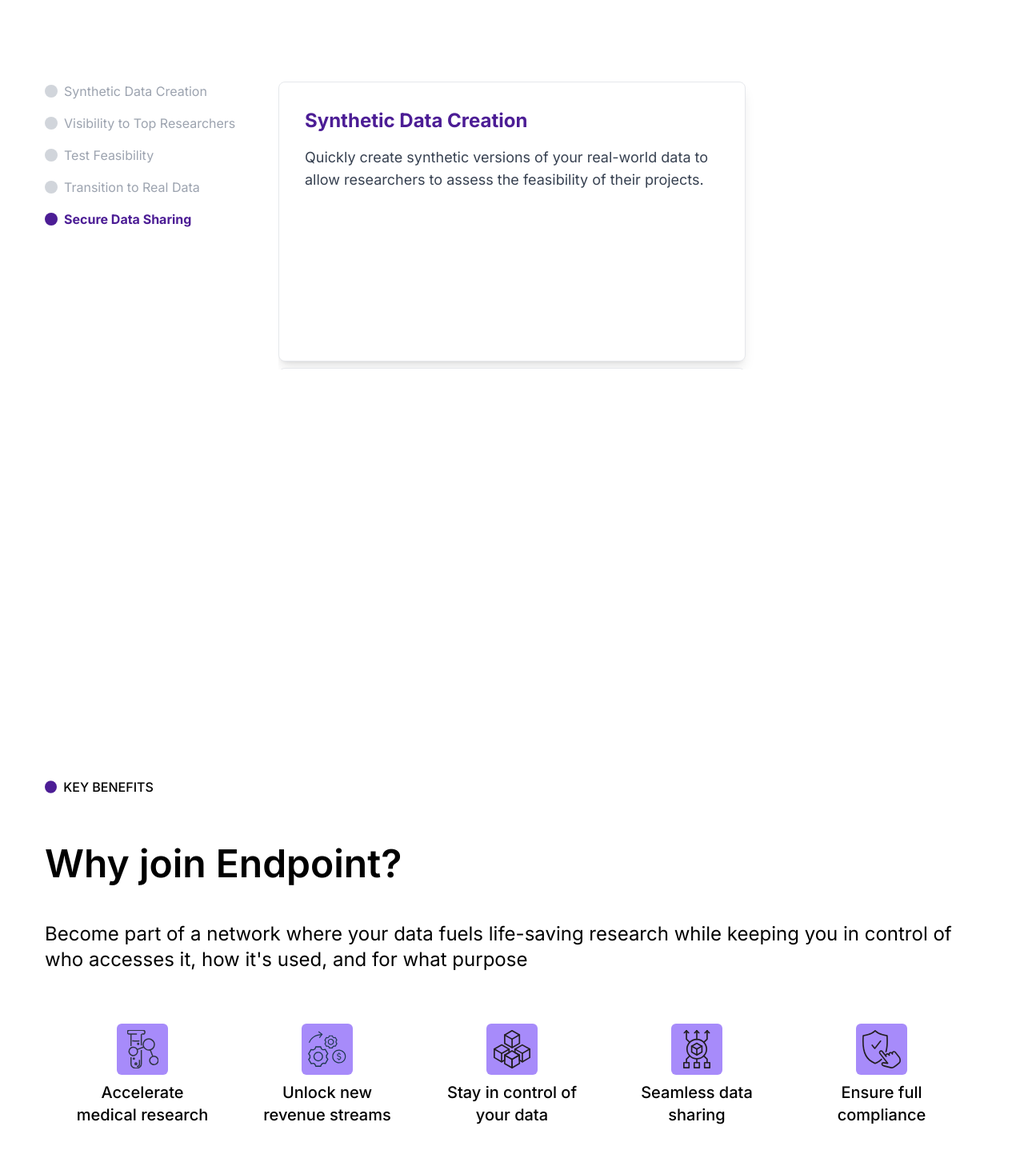
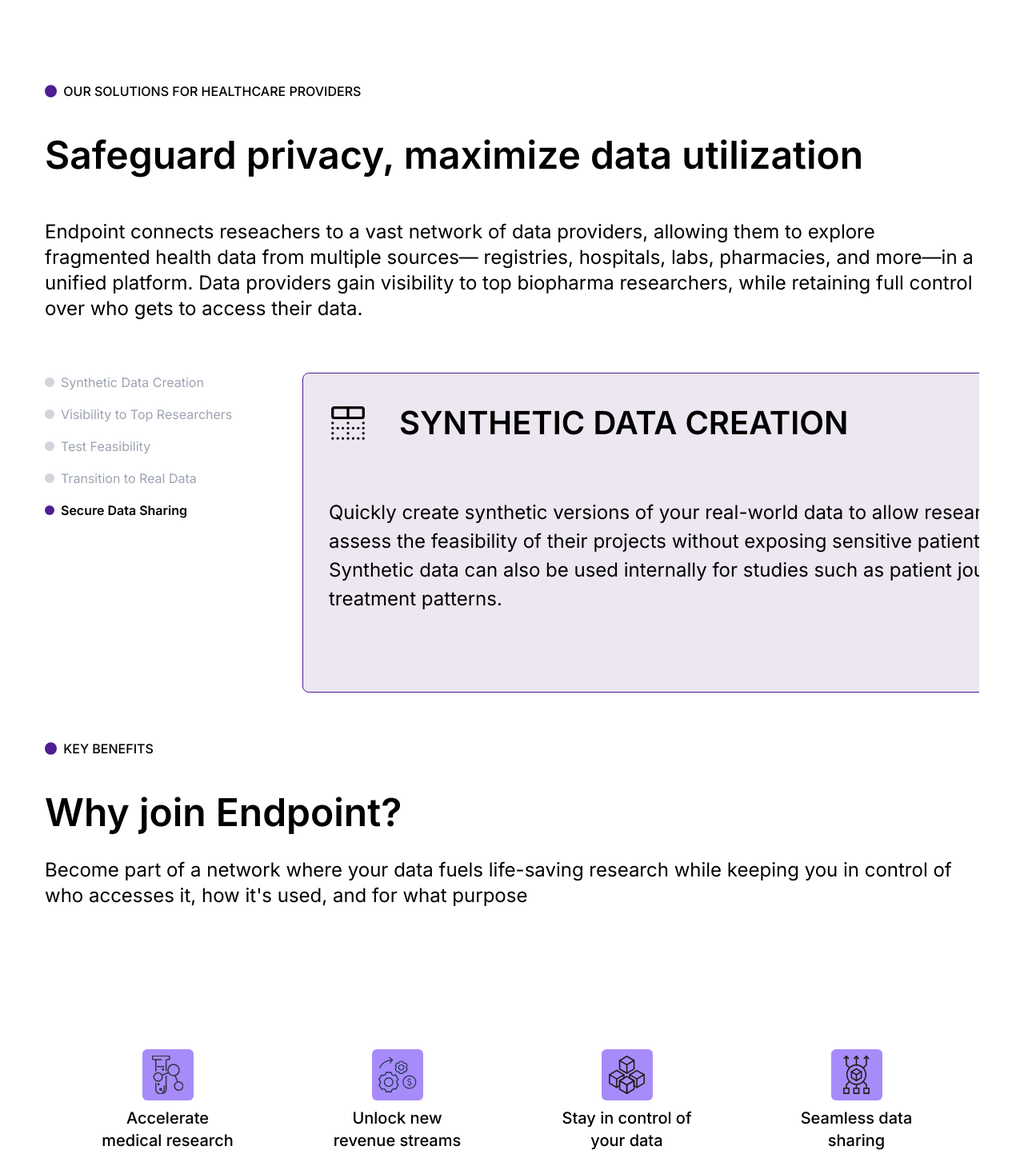
Before and after one commit to bernalisi/EndpointWebsite, a React (Vite) app: page /PROVIDERS in a window 1280 px wide. Shown: the part 902-2350 px from the top of the page at 80% size. Built offline with nearby package versions, Linux system fonts and the light colour scheme; no server answers.

Commit message:
worked on provider mainly

```diff
--- a/src/components/healthcare-providers/Faq.jsx
+++ b/src/components/healthcare-providers/Faq.jsx
@@ -10,7 +10,7 @@
   };
 
   return (
-    <div className="w-full pt-10 bg-white flex flex-col justify-center items-start gap-4 px-14 pb-20">
+    <div className="w-full pt-10 bg-white flex flex-col justify-center items-start px-14 pb-20">
       <SectionSeparator TitleSection="FAQS" />
 
       {/* Title */}
--- a/src/components/healthcare-providers/KeyBenefits.jsx
+++ b/src/components/healthcare-providers/KeyBenefits.jsx
@@ -25,7 +25,7 @@
   ];
 
   return (
-    <div className="w-full lg:h-screen  bg-white flex flex-col justify-center items-start gap-4 px-14 pb-20">
+    <div className="w-full lg:h-screen bg-white flex flex-col justify-center items-start px-6 sm:px-10 lg:px-14 pt-10 sm:pt-16 xl:mt-10">
       <SectionSeparator TitleSection="KEY BENEFITS" />
 
       {/* Title & Paragraph */}
@@ -38,7 +38,7 @@
         for what purpose
       </p>
 
-      <div className="flex flex-wrap justify-center items-start gap-6 w-full">
+      <div className="flex flex-wrap justify-center items-start gap-6 lg:gap-20 lg:mt-32 w-full">
         {reasons.map((reason, index) => (
           <div
             key={index}
--- a/src/components/healthcare-providers/SolutionProvider.jsx
+++ b/src/components/healthcare-providers/SolutionProvider.jsx
@@ -1,5 +1,7 @@
 import { useState, useEffect } from "react";
 import { useInView } from "react-intersection-observer";
+import syntetic_data from "../../assets/images/healthcare-providers/Syntetic data.svg"
+import SectionSeparator from "../ui/SectionSeparatorWhiteBg";
 
 export default function SolutionProvider() {
   const [currentCard, setCurrentCard] = useState(1);
@@ -9,27 +11,32 @@
     1: {
       title: "Synthetic Data Creation",
       description:
-        "Quickly create synthetic versions of your real-world data to allow researchers to assess the feasibility of their projects.",
+        "Quickly create synthetic versions of your real-world data to allow researchers to assess the feasibility of their projects without exposing sensitive patient information. Synthetic data can also be used internally for studies such as patient journeys and treatment patterns.",
+      url: syntetic_data
     },
     2: {
       title: "Visibility to Top Researchers",
       description:
-        "Your datasets gain exposure to leading pharmaceutical companies and research institutions through Endpoint’s closed marketplace.",
+        "Your datasets gain exposure to leading pharmaceutical companies and research institutions through Endpoint’s closed marketplace. Only verified license holders can explore and purchase synthetic data samples, ensuring your data is in the right hands.",
+      url: ""
     },
     3: {
       title: "Test Feasibility",
       description:
-        "Researchers experiment with synthetic data in a secure sandbox environment to test hypotheses and validate research approaches.",
+        "Researchers experiment with synthetic data in a secure sandbox environment to test hypotheses, refine methodologies, and validate research approaches, all without compliance risks.",
+      url: ""
     },
     4: {
       title: "Transition to Real Data",
       description:
-        "Once synthetic data proves fit-for-purpose, researchers can request access to the real-world data.",
+        "Once synthetic data proves fit-for-purpose, researchers can request access to the real-world data. You maintain full control over how the real data is shared—whether for a limited time, specific purposes, or in collaboration with top-tier researchers.",
+      url: ""
     },
     5: {
       title: "Secure Data Sharing",
       description:
-        "Real-world data is shared in Endpoint’s clean rooms, ensuring all collaborations are privacy-protected.",
+        "Real-world data is shared in Endpoint’s clean rooms, ensuring all collaborations are privacy-protected and compliant with regulatory standards.",
+      url: ""
     },
   };
 
@@ -38,7 +45,20 @@
   };
 
   return (
-    <div className="w-full h-auto lg:h-screen bg-white flex flex-col lg:flex-row px-6 sm:px-10 lg:px-14 pt-10 sm:pt-16 xl:mt-10">
+    <div className="w-full h-auto lg:h-screen bg-white flex flex-col justify-start items-start px-6 sm:px-10 lg:px-14 pt-10 sm:pt-16 xl:mt-10">
+        <SectionSeparator TitleSection="OUR SOLUTIONS FOR HEALTHCARE PROVIDERS" />
+
+      {/* Header Section */}
+      <div className="w-full flex flex-col gap-6 justify-between items-start">
+        <h3 className="text-black text-[28px] lg:text-[48px] font-semibold mt-3 py-[20px]">
+          Safeguard privacy, maximize data utilization
+        </h3>
+        <p className="text-black text-lg sm:text-xl lg:text-2xl leading-relaxed">
+        Endpoint connects reseachers to a vast network of data providers, allowing them to explore fragmented health data from multiple sources— registries, hospitals, labs, pharmacies, and more—in a unified platform. Data providers gain visibility to top biopharma researchers, while retaining full control over who gets to access their data.
+        </p>
+      </div>
+
+      <div className="w-full flex flex-col justify-start items-center md:flex-row md:justify-center md:items-start mt-16 gap-10">
         {/* Left Side: Navigation Titles */}
         <div className="lg:w-1/4 sticky top-20">
           <ul className="space-y-4">
@@ -47,12 +67,12 @@
                 key={key}
                 className={`flex items-center ${
                   currentCard === Number(key)
-                  ? "text-violet-900 font-bold"
+                    ? "text-black font-semibold"
                     : "text-gray-400"
                 }`}
               >
                 <span
-                className={`mr-2 h-4 w-4 rounded-full ${
+                  className={`mr-2 h-3 w-3 rounded-full ${
                     currentCard === Number(key) ? "bg-violet-900" : "bg-gray-300"
                   }`}
                 ></span>
@@ -63,13 +83,13 @@
         </div>
 
         {/* Right Side: Scrollable Cards with Scroll Indicator & Gradient */}
-      <div className="relative lg:w-3/4 lg:h-[360px] overflow-y-auto snap-y snap-mandatory">
+        <div className="relative lg:w-3/4 lg:h-[400px] overflow-y-auto snap-y snap-mandatory">
           {/* Gradient at the bottom for scroll hint */}
           <div className="absolute bottom-0 left-0 right-0 h-10 pointer-events-none"></div>
           {/* Scroll hint icon */}
           {currentCard === 1 && (
-          <div className="absolute bottom-8 left-1/3 transform -translate-x-1/2">
-            <div className="animate-bounce text-gray-400 text-xl">↓</div>
+            <div className="absolute bottom-8 left-2/4 transform -translate-x-1/2">
+              <div className="animate-bounce text-violet-900 text-[27px]">↓</div>
             </div>
           )}
 
@@ -91,11 +111,14 @@
                   inView ? "opacity-100" : "opacity-0"
                 }`}
               >
-              <div className="bg-white border shadow-lg p-8 rounded-lg w-2/3 min-h-[350px] mb-2">
-                <h3 className="text-2xl font-bold text-violet-900">
-                  {useCaseNavigation[key].title}
+                <div className="bg-[#ECE7F1] border border-violet-900 p-8 rounded-lg w-2/3 lg:w-[1050px] lg:h-[400px] min-h-[350px] mb-2">
+                  <div className="flex flex-row justify-start items-center gap-10">
+                    <img src={useCaseNavigation[key].url} alt="" className="h-12"/>
+                    <h3 className="text-[40px] font-semibold text-black">
+                      {useCaseNavigation[key].title.toUpperCase()}
                     </h3>
-                <p className="text-lg text-gray-700 mt-4">
+                  </div>
+                  <p className="text-[24px] text-black mt-16">
                     {useCaseNavigation[key].description}
                   </p>
                 </div>
@@ -104,5 +127,6 @@
           })}
         </div>
       </div>
+    </div>
   );
 }
--- a/src/components/layout/Footer.jsx
+++ b/src/components/layout/Footer.jsx
@@ -35,7 +35,7 @@
         {/* First block */}
         <div className="w-[75%] md:w-[500px] h-auto flex flex-col gap-6 md:gap-10 items-center md:items-start justify-end flex-grow">
           {/* Buttons */}
-          <div className="flex flex-col items-center gap-4 mb-8">
+          <div className="flex flex-col items-center md:items-start gap-4 mb-8">
             <div className="relative" ref={dropdownRef}>
               <button
                 onClick={() => setIsDropdownOpen(!isDropdownOpen)}
@@ -78,20 +78,13 @@
                 BOOK DEMO
               </a>
             </button>
-          </div>
-
-          {/* Social Icons */}
-          <div className="flex flex-col gap-4">
-            <div className="flex justify-center md:justify-start">
-              <img src={Logo} alt="Logo" className="h-10 md:h-11" />
-            </div>
-            <ul className="flex md:flex-row justify-center md:justify-start pt-8 gap-2">
+            <ul className="flex md:flex-row justify-center md:justify-start pt-4 gap-2">
               <li>
               <a href="https://www.linkedin.com/company/endpointdata" target="_blank" rel="noopener noreferrer">
                   <img
                     src={Linkedin}
                     alt="Linkedin"
-                    className="h-8 hover:opacity-70"
+                    className="h-7 hover:opacity-70"
                   />
                  </a>
               </li>
@@ -100,11 +93,18 @@
                   <img
                     src={Medium}
                     alt="Medium"
-                    className="h-8 hover:opacity-70"
+                    className="h-7 hover:opacity-70"
                   />
                  </a>
               </li>
             </ul>
+          </div>
+
+          {/* Social Icons */}
+          <div className="flex flex-col">
+            <div className="flex justify-center md:justify-start">
+              <img src={Logo} alt="Logo" className="h-10 md:h-11" />
+            </div>
           </div>
         </div>
 
--- a/src/components/life-sciences/SolutionUser.jsx
+++ b/src/components/life-sciences/SolutionUser.jsx
@@ -23,7 +23,7 @@
   };
 
   return (
-    <div className="w-full h-auto lg:h-screen bg-white flex flex-col justify-start items-start px-6 sm:px-10 lg:px-14 pt-10 sm:pt-16 xl:mt-10">
+    <div className="w-full h-auto lg:h-auto bg-white flex flex-col justify-start items-start px-6 sm:px-10 lg:px-14 pt-10 sm:pt-16 xl:mt-10">
       <SectionSeparator TitleSection="OUR SOLUTIONS FOR LIFE SCIENCES" />
 
       {/* Header Section */}
@@ -41,13 +41,14 @@
       {/* Navigation and Content Section */}
       <div className="w-full flex flex-col justify-start items-center mt-16 gap-10">
         {/* Navigation Bar */}
+
         <div className="w-full flex flex-col sm:flex-row justify-center items-center gap-4 sm:gap-36 border-b pb-4">
           {Object.keys(solutionNavigation).map((key) => (
             <button
-              className={`w-full sm:w-auto py-2 text-lg text-center font-medium transition-all duration-200 ${
+              className={`w-full sm:w-auto py-2 text-lg text-center sm:text-left font-medium transition-all duration-200 ${
                 defaultSolution === Number(key)
                   ? "text-violet-900 border-b-4 border-violet-900 p-3 bg-violet-200"
-                  : "text-gray-600 font-thin border-b-4 border-transparent"
+                  : "text-black font-thin border-b-4 border-transparent"
               } hover:text-violet-900 font-medium hover:border-violet-900`}
               key={key}
               onClick={() => setDefaultSolution(Number(key))}
```
Also changed, not shown: src/assets/images/healthcare-providers/Syntetic data.svg (added), src/assets/images/life-sciences/Endpoint mockup.png (added). Lines whose indentation alone changed are shown as unchanged.
